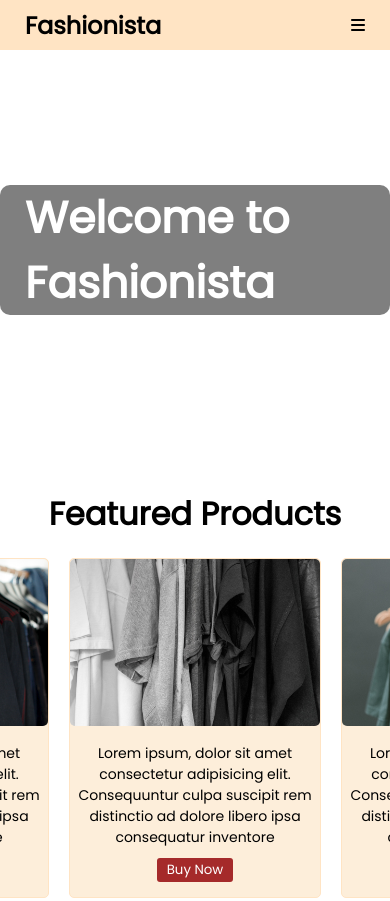
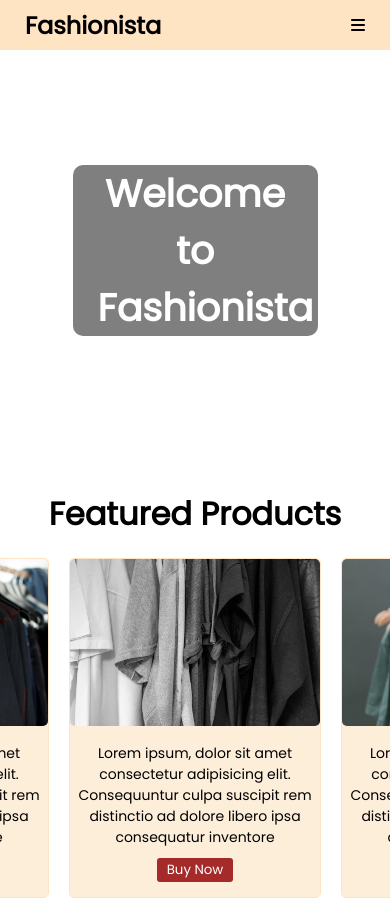
Before and after one commit to vishalmajumdar/gfg-mern-offline-3-class-2, a plain HTML site: page index.html in a window 390 px wide. Shown: the top 901 px of the page. Drawn offline with Linux system fonts and the light colour scheme.

Commit message:
Responsive banner's heading

```diff
--- a/style.css
+++ b/style.css
@@ -50,6 +50,7 @@ nav {
   background-color: rgba(0, 0, 0, 0.5);
   padding: 0px 25px;
   border-radius: 10px;
+  text-align: center;
 }
 
 .featured-products {
@@ -131,3 +132,16 @@ footer {
     display: block;
   }
 }
+
+/* media queries for mobile */
+
+@media screen and (max-width: 768px) {
+  .banner h2 {
+    margin: 0px 25px;
+    text-align: center;
+    font-size: 38px;
+    max-width: 50%;
+    display: inline-block;
+    overflow: hidden;
+  }
+}
```
